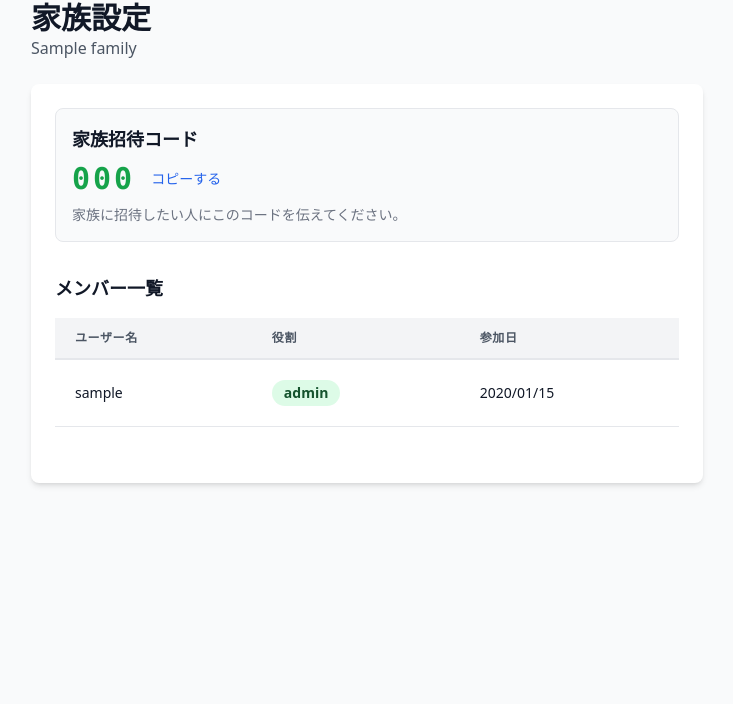
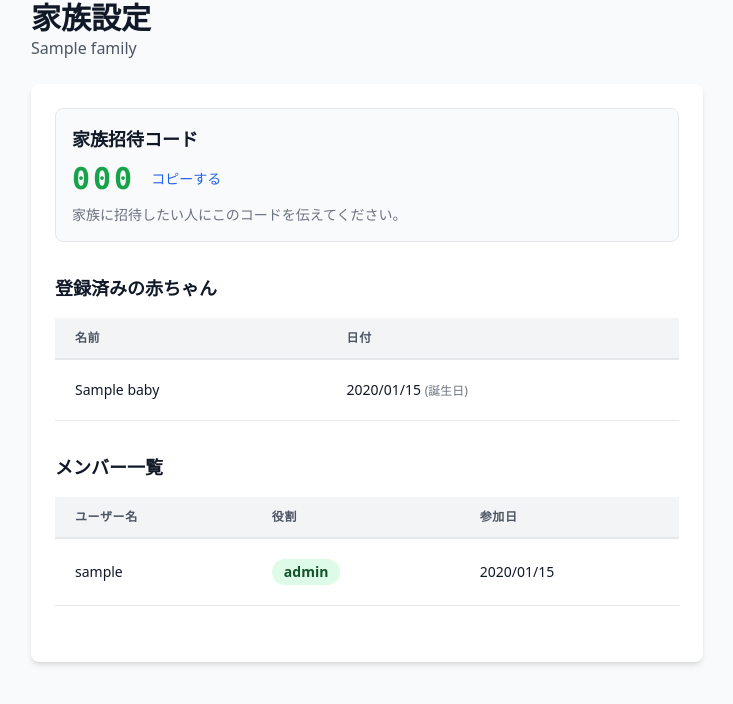
Before and after one commit to eburairu/baby-app, a FastAPI app: template app/templates/family/settings.html in a window 1280 px wide. Shown: the top 704 px of the page, without its empty margins (273-1006 px from the left). Run offline with FastAPI, Linux system fonts and the light colour scheme; the template is opened without the code that fills it: most values are stand-ins (such as "Sample title", 1, 10 or a date in 2020); parts of the project's set-up code (start-up, migrations or seed data) failed here and were passed over; some libraries are stand-ins or nearby versions.

Commit message:
feat: add baby deletion to family settings
Allow family admins to delete registered babies. Includes UI updates, backend endpoint, and tests.

```diff
--- a/app/templates/family/settings.html
+++ b/app/templates/family/settings.html
@@ -18,6 +18,65 @@
                 </button>
             </div>
             <p class="mt-2 text-sm text-gray-500 dark:text-gray-400">家族に招待したい人にこのコードを伝えてください。</p>
+        </div>
+
+        <div class="mb-8">
+            <div class="flex justify-between items-center mb-4">
+                <h3 class="text-lg font-semibold">登録済みの赤ちゃん</h3>
+                {% if is_admin %}
+                <a href="/babies/new" class="text-sm bg-blue-600 hover:bg-blue-700 text-white py-1 px-3 rounded">
+                    追加
+                </a>
+                {% endif %}
+            </div>
+            {% if family.babies %}
+            <div class="overflow-x-auto">
+                <table class="min-w-full leading-normal">
+                    <thead>
+                        <tr>
+                            <th class="px-5 py-3 border-b-2 border-gray-200 dark:border-gray-700 bg-gray-100 dark:bg-gray-700 text-left text-xs font-semibold text-gray-600 dark:text-gray-300 uppercase tracking-wider">
+                                名前
+                            </th>
+                            <th class="px-5 py-3 border-b-2 border-gray-200 dark:border-gray-700 bg-gray-100 dark:bg-gray-700 text-left text-xs font-semibold text-gray-600 dark:text-gray-300 uppercase tracking-wider">
+                                日付
+                            </th>
+                            {% if is_admin %}
+                            <th class="px-5 py-3 border-b-2 border-gray-200 dark:border-gray-700 bg-gray-100 dark:bg-gray-700 text-left text-xs font-semibold text-gray-600 dark:text-gray-300 uppercase tracking-wider">
+                                操作
+                            </th>
+                            {% endif %}
+                        </tr>
+                    </thead>
+                    <tbody>
+                        {% for baby in family.babies %}
+                        <tr>
+                            <td class="px-5 py-5 border-b border-gray-200 dark:border-gray-700 bg-white dark:bg-gray-800 text-sm">
+                                {{ baby.name }}
+                            </td>
+                            <td class="px-5 py-5 border-b border-gray-200 dark:border-gray-700 bg-white dark:bg-gray-800 text-sm">
+                                {% if baby.birthday %}
+                                    {{ baby.birthday.strftime('%Y/%m/%d') }} <span class="text-xs text-gray-500">(誕生日)</span>
+                                {% elif baby.due_date %}
+                                    {{ baby.due_date.strftime('%Y/%m/%d') }} <span class="text-xs text-gray-500">(予定日)</span>
+                                {% endif %}
+                            </td>
+                            {% if is_admin %}
+                            <td class="px-5 py-5 border-b border-gray-200 dark:border-gray-700 bg-white dark:bg-gray-800 text-sm">
+                                <form action="/babies/{{ baby.id }}/delete" method="post" onsubmit="return confirm('本当に「{{ baby.name }}」を削除しますか？\n関連するすべての記録も削除されます。\nこの操作は取り消せません。');" class="inline">
+                                    <button type="submit" class="text-red-600 hover:text-red-900 dark:text-red-400 dark:hover:text-red-300 text-sm font-semibold">
+                                        削除
+                                    </button>
+                                </form>
+                            </td>
+                            {% endif %}
+                        </tr>
+                        {% endfor %}
+                    </tbody>
+                </table>
+            </div>
+            {% else %}
+            <p class="text-gray-500 dark:text-gray-400">登録されている赤ちゃんはいません。</p>
+            {% endif %}
         </div>
 
         <div class="mb-8">
```
Also changed, not shown: app/routers/baby.py (+19 -1 lines), tests/conftest.py (+41 -6 lines), tests/test_baby_deletion.py (added, +68 -0 lines), .specify/specs/family_settings_baby_management.md (added).
